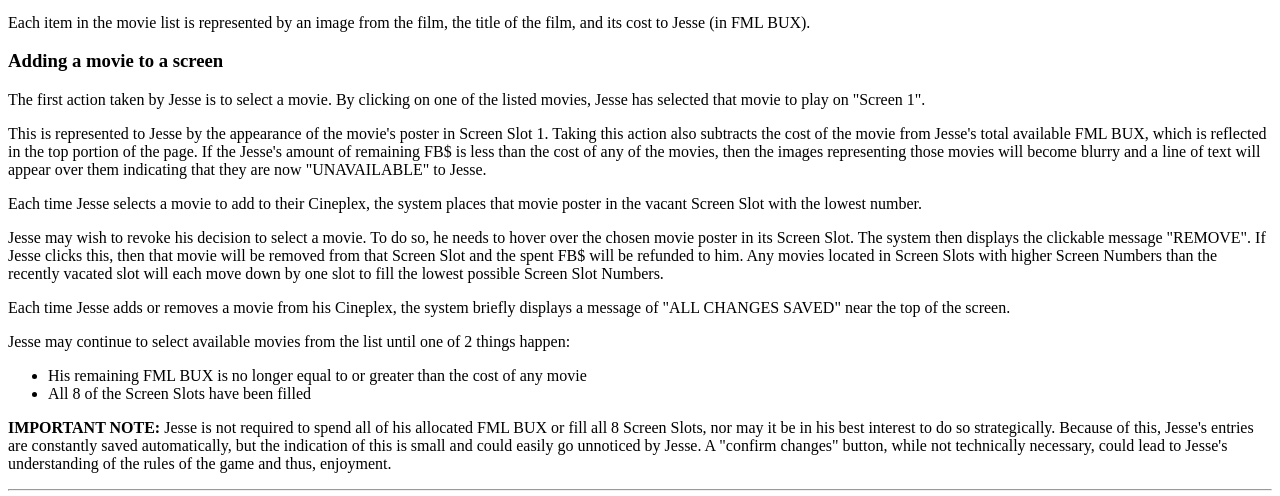
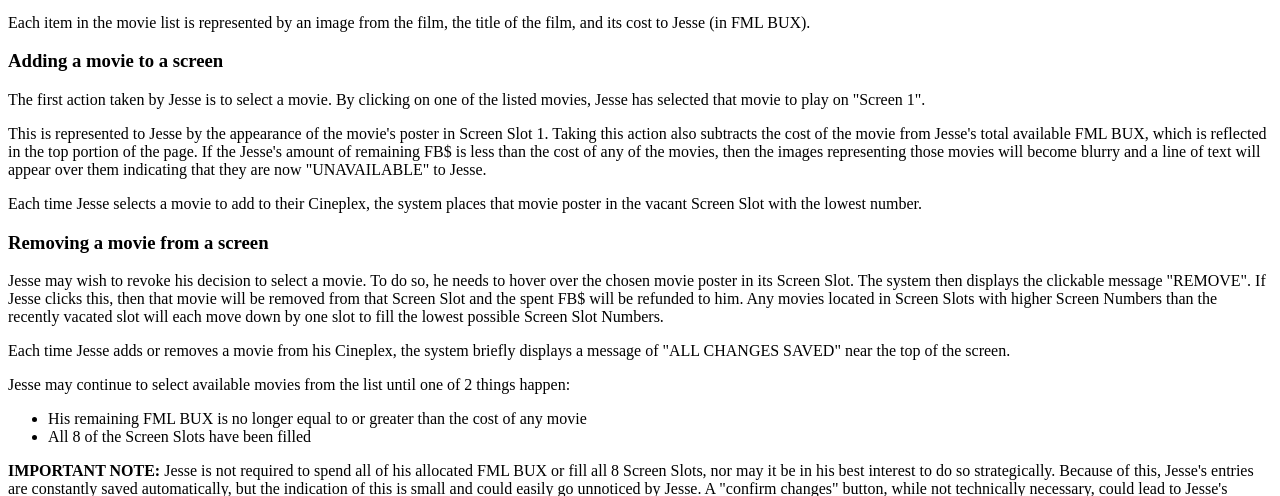
Before and after one commit to louisg005/fantasy-movie-league, a PHP site: page / in a window 1280 px wide. Shown: the part 484-980 px from the top of the page. Run offline with PHP 8.4, Linux system fonts and the light colour scheme.

Commit message:
removing a movie from a screen

```diff
--- a/index.php
+++ b/index.php
@@ -23,6 +23,7 @@
     <p>The first action taken by Jesse is to select a movie. By clicking on one of the listed movies, Jesse has selected that movie to play on "Screen 1".</p>
     <p>This is represented to Jesse by the appearance of the movie's poster in Screen Slot 1. Taking this action also subtracts the cost of the movie from Jesse's total available FML BUX, which is reflected in the top portion of the page. If the Jesse's amount of remaining FB$ is less than the cost of any of the movies, then the images representing those movies will become blurry and a line of text will appear over them indicating that they are now "UNAVAILABLE" to Jesse.</p>
     <p>Each time Jesse selects a movie to add to their Cineplex, the system places that movie poster in the vacant Screen Slot with the lowest number.</p>
+    <h3>Removing a movie from a screen</h3>
     <p>Jesse may wish to revoke his decision to select a movie. To do so, he needs to hover over the chosen movie poster in its Screen Slot. The system then displays the clickable message "REMOVE". If Jesse clicks this, then that movie will be removed from that Screen Slot and the spent FB$ will be refunded to him. Any movies located in Screen Slots with higher Screen Numbers than the recently vacated slot will each move down by one slot to fill the lowest possible Screen Slot Numbers. </p>
     <p>Each time Jesse adds or removes a movie from his Cineplex, the system briefly displays a message of "ALL CHANGES SAVED" near the top of the screen.</p>
     <p>Jesse may continue to select available movies from the list until one of 2 things happen:</p>
```
